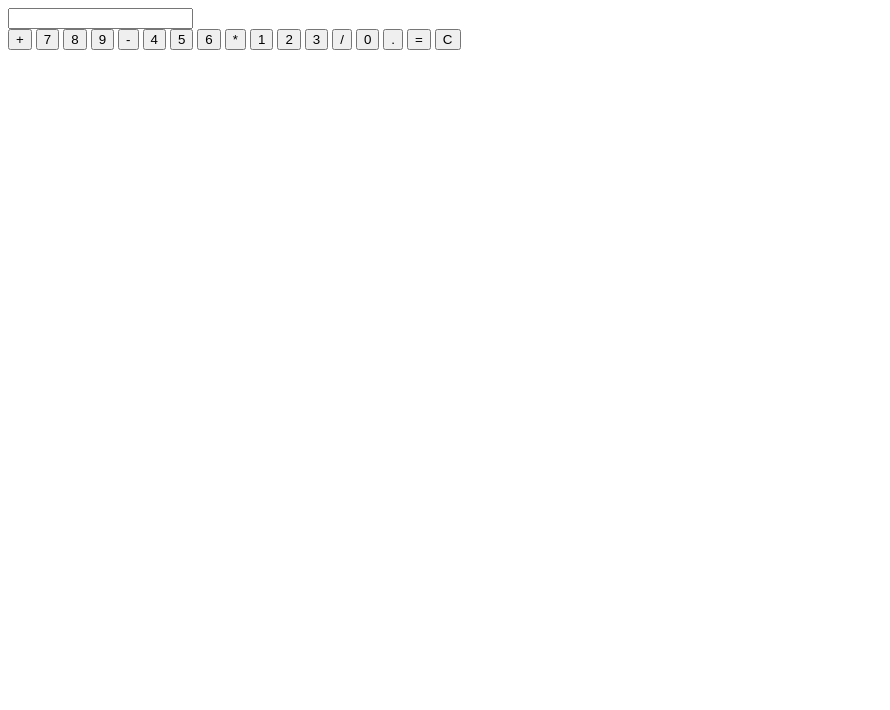
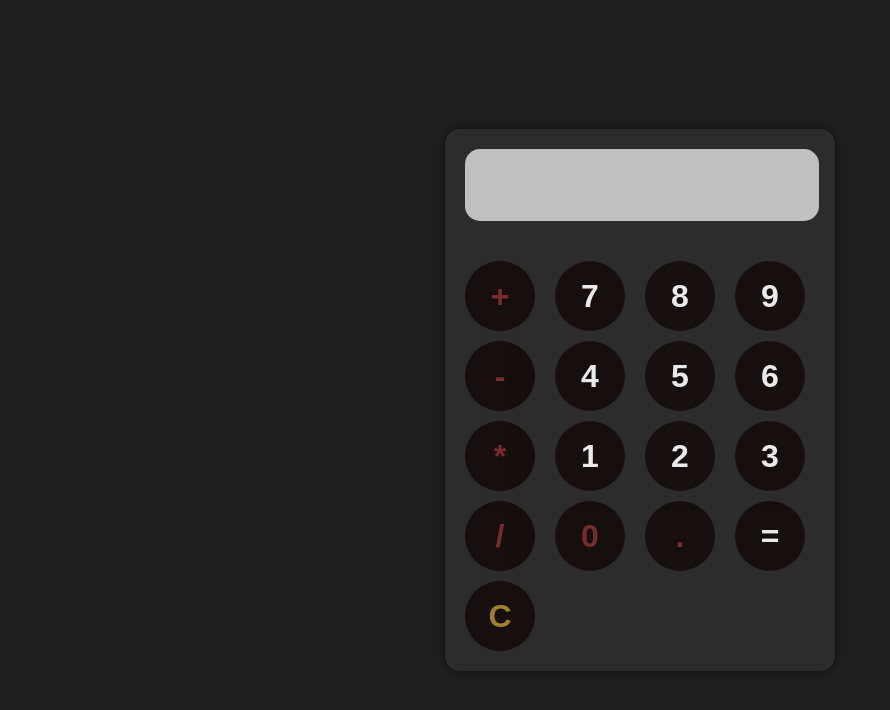
Before and after one commit to Oh-liver/KAL, a plain HTML site: page index.html in a window 1280 px wide. Shown: the whole page, without its empty margins (0-890 px from the left). Drawn offline with Linux system fonts and the light colour scheme; the site is published under a folder, as on GitHub Pages, so addresses that start at the root find nothing.

Commit message:
Update index.html

```diff
--- a/index.html
+++ b/index.html
@@ -5,7 +5,7 @@
     <meta charset="UTF-8">
     <meta name="viewport" content="width=device-width, initial-scale=1.0">
     <title>Calculator</title>
-    <link rel="stylesheet" href="/look.css">
+    <link rel="stylesheet" href="look.css">
 </head>
 
 <body>
```
